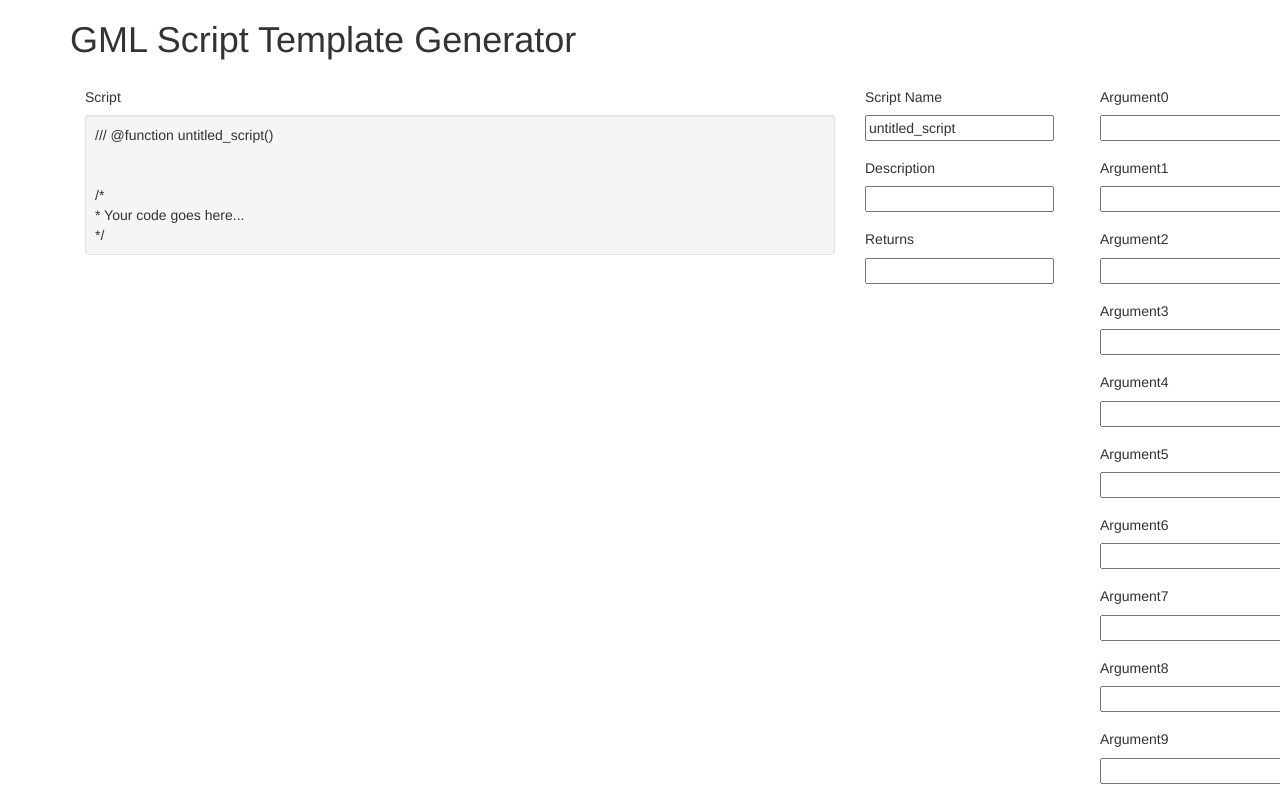
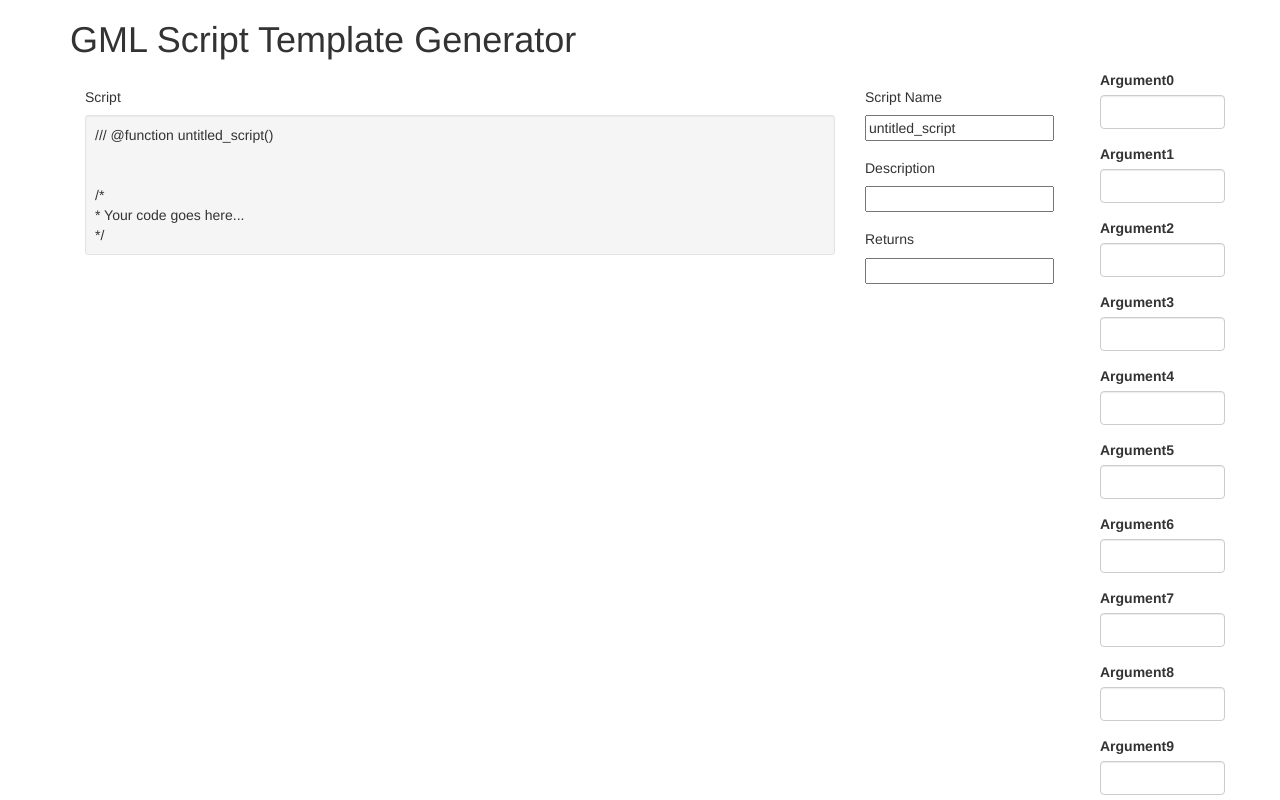
Before and after one commit to mstop4/gml-script-wizard, a React app: page / in a window 1280 px wide. Shown: the top 800 px of the page. Built offline with nearby package versions, Linux system fonts and the light colour scheme.

Commit message:
converted ArgumentField input to use bootstrap form

```diff
--- a/src/js/components/ArgumentField.js
+++ b/src/js/components/ArgumentField.js
@@ -1,6 +1,7 @@
 import React from 'react'
 import '../../styles/fields.css'
 import { SortableElement } from 'react-sortable-hoc'
+import { ControlLabel, FormControl, FormGroup } from 'react-bootstrap';
 
 const ArgumentField = SortableElement( ({ index, id, value, onChange }) => {
 
@@ -11,11 +12,16 @@ const ArgumentField = SortableElement( ({ index, id, value, onChange }) => {
 
   return (
     <div className='argument-field'>
-      <h2>Argument{id}</h2>
-      <input type='text'
+      <form>
+        <FormGroup>
+          <ControlLabel>Argument{id}</ControlLabel>
+          <FormControl
+            type="text"
             value={value}
-            onChange={onFieldChange}>
-      </input>
+            onChange={onFieldChange}
+          />
+        </FormGroup>
+      </form>
     </div>
   )
 })
```
